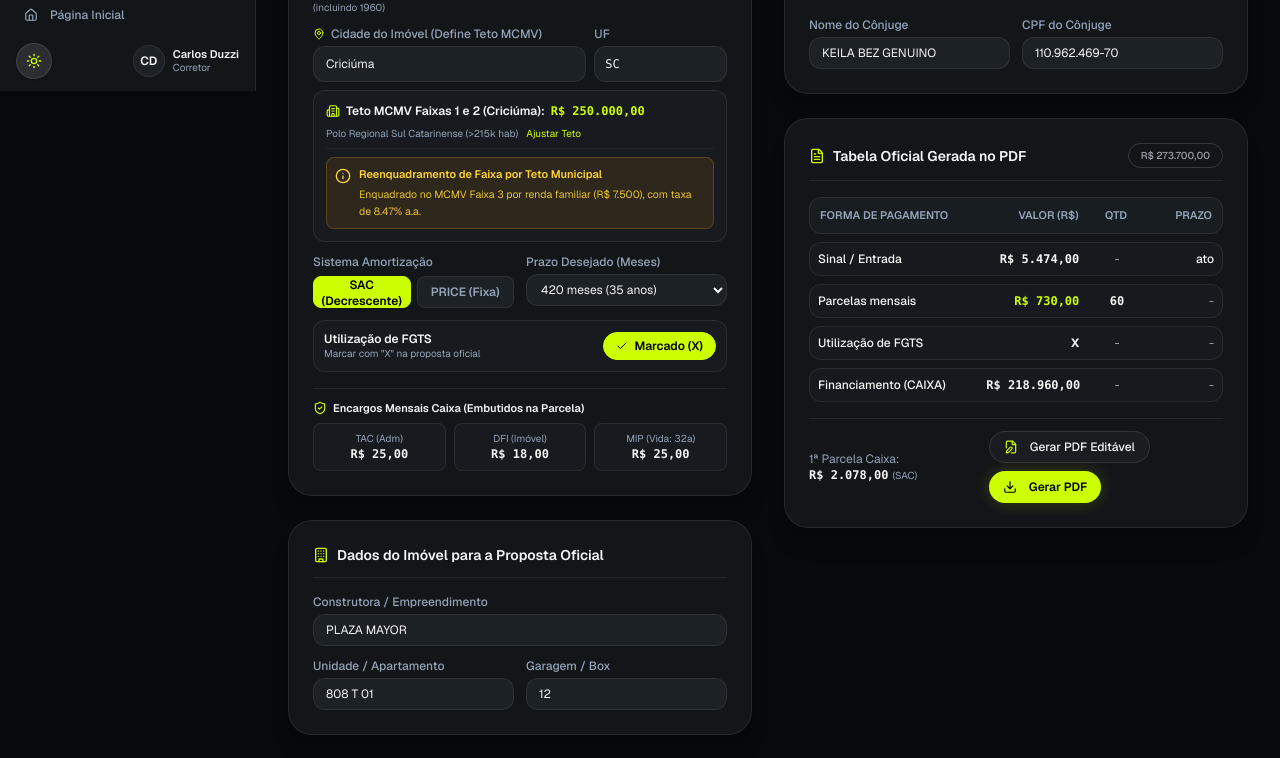
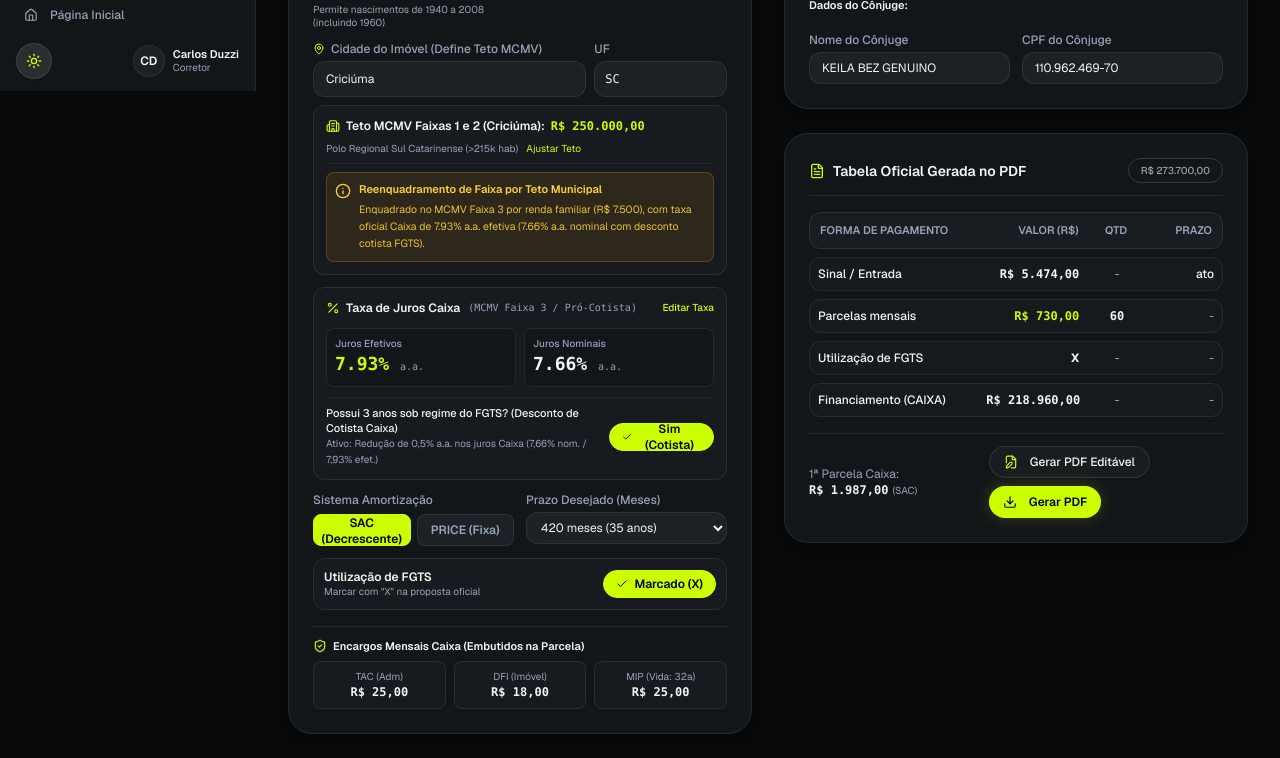
Before and after one commit to ramonduzzioni/duzzimob, a Next.js app: page /crm/simulations in a window 1280 px wide. Shown: the part 709-1467 px from the top of the page. Built offline with nearby package versions, Linux system fonts and the light colour scheme.

Commit message:
feat(caixa): integrate exact FGTS cotista rates (7.66% nominal / 7.93% effective) and custom rate editor

```diff
--- a/src/app/crm/simulations/page.tsx
+++ b/src/app/crm/simulations/page.tsx
@@ -23,6 +23,7 @@ import {
   Clock,
   MapPin,
   Building2,
+  Percent,
 } from "lucide-react";
 import { Button } from "@/components/ui/button";
 import { Badge } from "@/components/ui/badge";
@@ -46,6 +47,9 @@ export default function SimulationsPage() {
   const [cidade, setCidade] = React.useState<string>("Criciúma");
   const [uf, setUf] = React.useState<string>("SC");
   const [tetoMcmvPersonalizado, setTetoMcmvPersonalizado] = React.useState<number | undefined>(undefined);
+  const [hasFgts3Years, setHasFgts3Years] = React.useState<boolean>(true); // 3 anos sob regime do FGTS (desconto cotista Caixa)
+  const [customRateEffective, setCustomRateEffective] = React.useState<number | undefined>(undefined);
+  const [isEditingRate, setIsEditingRate] = React.useState<boolean>(false);
   const [fgtsValue, setFgtsValue] = React.useState<number>(0);
   const [useFgtsAsX, setUseFgtsAsX] = React.useState<boolean>(true);
   const [systemType, setSystemType] = React.useState<SimulationSystem>("SAC");
@@ -114,6 +118,8 @@ export default function SimulationsPage() {
       cidade,
       uf,
       tetoMcmvPersonalizado,
+      hasFgts3Years,
+      interestRateAnnual: customRateEffective,
       fgtsValue,
       systemType,
       termMonths,
@@ -129,6 +135,8 @@ export default function SimulationsPage() {
     cidade,
     uf,
     tetoMcmvPersonalizado,
+    hasFgts3Years,
+    customRateEffective,
     fgtsValue,
     systemType,
     termMonths,
@@ -284,9 +292,14 @@ export default function SimulationsPage() {
           <p className="text-2xl font-bold text-foreground font-mono">
             {formatCurrency(simulation.approvedFinancingValue)}
           </p>
-          <p className="text-[10px] text-muted-foreground truncate" title={simulation.caixaFaixaNome}>
-            Taxa: <strong className="text-foreground">{simulation.interestRateAnnual}% a.a.</strong> ({simulation.caixaFaixaNome})
-          </p>
+          <div className="flex items-center justify-between text-[10px] text-muted-foreground">
+            <span>
+              Efetiva: <strong className="text-foreground font-mono">{simulation.interestRateAnnual}% a.a.</strong>
+            </span>
+            <span>
+              Nominal: <strong className="text-foreground font-mono">{simulation.interestRateNominal}% a.a.</strong>
+            </span>
+          </div>
         </div>
 
         {/* 1ª Parcela Estimada Caixa (com TAC, DFI e MIP) */}
@@ -601,6 +614,113 @@ export default function SimulationsPage() {
                       </p>
                     </div>
                   </div>
+                </div>
+              </div>
+
+              {/* Taxas Oficiais Caixa: Efetiva e Nominal + Cotista FGTS */}
+              <div className="sm:col-span-2 p-3 rounded-xl bg-muted/60 border border-border space-y-2.5">
+                <div className="flex items-center justify-between">
+                  <div className="flex items-center gap-2">
+                    <span className="text-xs font-semibold text-foreground flex items-center gap-1.5">
+                      <Percent className="h-3.5 w-3.5 text-emerald-600 dark:text-[#ccff00]" />
+                      Taxa de Juros Caixa
+                    </span>
+                    <span className="text-[10px] text-muted-foreground font-mono">
+                      ({simulation.caixaFaixaNome})
+                    </span>
+                  </div>
+
+                  <div className="flex items-center gap-2 text-[11px]">
+                    {customRateEffective !== undefined && (
+                      <button
+                        type="button"
+                        onClick={() => {
+                          setCustomRateEffective(undefined);
+                          setIsEditingRate(false);
+                        }}
+                        className="text-[10px] text-muted-foreground hover:text-foreground underline cursor-pointer"
+                      >
+                        Restaurar padrão
+                      </button>
+                    )}
+                    <button
+                      type="button"
+                      onClick={() => setIsEditingRate(!isEditingRate)}
+                      className="text-[10px] text-emerald-600 dark:text-[#ccff00] hover:underline cursor-pointer font-medium"
+                    >
+                      {isEditingRate ? "Concluir" : "Editar Taxa"}
+                    </button>
+                  </div>
+                </div>
+
+                {isEditingRate ? (
+                  <div className="grid grid-cols-2 gap-2 pt-1">
+                    <div>
+                      <label className="text-[10px] text-muted-foreground block mb-1">
+                        Juros Efetivos (% a.a.)
+                      </label>
+                      <input
+                        type="number"
+                        step="0.01"
+                        value={customRateEffective ?? simulation.interestRateAnnual}
+                        onChange={(e) => setCustomRateEffective(Number(e.target.value))}
+                        className="w-full h-8 px-2.5 rounded-lg bg-card border border-border text-foreground font-mono text-xs focus:outline-none focus:border-emerald-500 dark:focus:border-[#ccff00]"
+                        placeholder="Ex: 7.93"
+                      />
+                    </div>
+                    <div>
+                      <label className="text-[10px] text-muted-foreground block mb-1">
+                        Juros Nominais (% a.a.)
+                      </label>
+                      <div className="h-8 px-2.5 rounded-lg bg-card/60 border border-border text-muted-foreground font-mono text-xs flex items-center">
+                        {simulation.interestRateNominal}% a.a.
+                      </div>
+                    </div>
+                  </div>
+                ) : (
+                  <div className="grid grid-cols-2 gap-2 pt-0.5">
+                    <div className="p-2 rounded-lg bg-card border border-border">
+                      <span className="text-[10px] text-muted-foreground block font-medium">Juros Efetivos</span>
+                      <p className="text-lg font-bold text-emerald-600 dark:text-[#ccff00] font-mono">
+                        {simulation.interestRateAnnual}% <span className="text-[10px] text-muted-foreground font-normal">a.a.</span>
+                      </p>
+                    </div>
+                    <div className="p-2 rounded-lg bg-card border border-border">
+                      <span className="text-[10px] text-muted-foreground block font-medium">Juros Nominais</span>
+                      <p className="text-lg font-bold text-foreground font-mono">
+                        {simulation.interestRateNominal}% <span className="text-[10px] text-muted-foreground font-normal">a.a.</span>
+                      </p>
+                    </div>
+                  </div>
+                )}
+
+                {/* Opção Cotista FGTS (3 anos de trabalho com FGTS) */}
+                <div className="pt-2 border-t border-border/60 flex items-center justify-between text-xs">
+                  <div>
+                    <span className="font-medium text-foreground block text-[11px]">
+                      Possui 3 anos sob regime do FGTS? (Desconto de Cotista Caixa)
+                    </span>
+                    <span className="text-[10px] text-muted-foreground">
+                      {hasFgts3Years
+                        ? "Ativo: Redução de 0,5% a.a. nos juros Caixa (7,66% nom. / 7,93% efet.)"
+                        : "Inativo: Taxa balcão sem redução de cotista"}
+                    </span>
+                  </div>
+                  <button
+                    type="button"
+                    onClick={() => {
+                      setHasFgts3Years(!hasFgts3Years);
+                      setCustomRateEffective(undefined);
+                    }}
+                    className={`h-7 px-3 rounded-full text-xs font-semibold border transition-all cursor-pointer flex items-center gap-1.5 ${
+                      hasFgts3Years
+                        ? "bg-emerald-600 dark:bg-[#ccff00] text-white dark:text-black border-emerald-600 dark:border-[#ccff00]"
+                        : "bg-muted text-muted-foreground border-border"
+                    }`}
+                  >
+                    {hasFgts3Years ? <Check className="h-3 w-3" /> : null}
+                    {hasFgts3Years ? "Sim (Cotista)" : "Não"}
+                  </button>
                 </div>
               </div>
 
--- a/src/lib/calculator/caixa.ts
+++ b/src/lib/calculator/caixa.ts
@@ -8,10 +8,12 @@ export interface SimulationInput {
   cidade?: string;
   uf?: string;
   tetoMcmvPersonalizado?: number; // Permite sobrepor o teto oficial do município
+  hasFgts3Years?: boolean; // Padrão: true (3 anos ou mais sob o regime do FGTS - Desconto Cotista Caixa)
+  interestRateAnnual?: number; // Permite digitar taxa efetiva anual personalizada (ex: 7.93)
+  interestRateNominal?: number; // Permite digitar taxa nominal anual personalizada (ex: 7.66)
   fgtsValue?: number;
   systemType?: SimulationSystem;
   termMonths?: number;
-  interestRateAnnual?: number;
   builderInstallmentsCount?: number;
   builderReforcosCount?: number;
   sinalPercent?: number;
@@ -42,8 +44,10 @@ export interface SimulationResult {
   proponentAgeYears: number;
   maxCaixaTermMonths: number;
   appliedTermMonths: number;
-  interestRateAnnual: number;
-  interestRateMonthly: number;
+  interestRateAnnual: number; // Taxa Efetiva a.a. (ex: 7.93%)
+  interestRateNominal: number; // Taxa Nominal a.a. (ex: 7.66%)
+  interestRateMonthly: number; // Taxa mensal aplicada no saldo devedor
+  hasFgts3Years: boolean;
   caixaFaixaId: number;
   caixaFaixaNome: string;
   municipioInfo: MunicipioMcmvInfo;
@@ -296,28 +300,105 @@ export function getMunicipioMcmvInfo(
 
 /**
  * Gera as faixas da Caixa ajustadas ao Teto MCMV específico do município
+ * e com o benefício de cotista do FGTS (3 anos ou mais sob regime do FGTS: -0,5% na taxa)
  */
-export function getFaixasCaixaParaMunicipio(tetoFaixa1e2: number) {
+export function getFaixasCaixaParaMunicipio(tetoFaixa1e2: number, hasFgts3Years: boolean = true) {
   return [
-    { id: 1, nome: "MCMV Faixa 1 (Sub 1)", limiteRenda: 2160, limiteImovel: tetoFaixa1e2, taxaEfetiva: 0.048548 },
-    { id: 2, nome: "MCMV Faixa 1 (Sub 2)", limiteRenda: 2850, limiteImovel: tetoFaixa1e2, taxaEfetiva: 0.051162 },
-    { id: 3, nome: "MCMV Faixa 2 (Sub 1)", limiteRenda: 3200, limiteImovel: tetoFaixa1e2, taxaEfetiva: 0.053782 },
-    { id: 4, nome: "MCMV Faixa 2 (Sub 2)", limiteRenda: 3500, limiteImovel: tetoFaixa1e2, taxaEfetiva: 0.056408 },
-    { id: 5, nome: "MCMV Faixa 2 (Sub 3)", limiteRenda: 4000, limiteImovel: tetoFaixa1e2, taxaEfetiva: 0.061678 },
-    { id: 6, nome: "MCMV Faixa 2 (Sub 4)", limiteRenda: 5000, limiteImovel: tetoFaixa1e2, taxaEfetiva: 0.07229 },
-    { id: 7, nome: "MCMV Faixa 3 / Pró-Cotista", limiteRenda: 9600, limiteImovel: 400000, taxaEfetiva: 0.084722 },
-    { id: 8, nome: "MCMV Faixa 4 / SBPE Especial", limiteRenda: 13000, limiteImovel: 600000, taxaEfetiva: 0.1047 },
-    { id: 9, nome: "SBPE Mercado Tradicional", limiteRenda: 77500, limiteImovel: 2250000, taxaEfetiva: 0.1149 },
-    { id: 10, nome: "Carteira Hipotecária / Livre", limiteRenda: Infinity, limiteImovel: Infinity, taxaEfetiva: 0.134 },
+    {
+      id: 1,
+      nome: "MCMV Faixa 1 (Sub 1)",
+      limiteRenda: 2160,
+      limiteImovel: tetoFaixa1e2,
+      taxaNominal: hasFgts3Years ? 0.0400 : 0.0450,
+      taxaEfetiva: hasFgts3Years ? 0.040742 : 0.045939,
+    },
+    {
+      id: 2,
+      nome: "MCMV Faixa 1 (Sub 2)",
+      limiteRenda: 2850,
+      limiteImovel: tetoFaixa1e2,
+      taxaNominal: hasFgts3Years ? 0.0425 : 0.0475,
+      taxaEfetiva: hasFgts3Years ? 0.043339 : 0.048548,
+    },
+    {
+      id: 3,
+      nome: "MCMV Faixa 2 (Sub 1)",
+      limiteRenda: 3200,
+      limiteImovel: tetoFaixa1e2,
+      taxaNominal: hasFgts3Years ? 0.0475 : 0.0525,
+      taxaEfetiva: hasFgts3Years ? 0.048548 : 0.053782,
+    },
+    {
+      id: 4,
+      nome: "MCMV Faixa 2 (Sub 2)",
+      limiteRenda: 3500,
+      limiteImovel: tetoFaixa1e2,
+      taxaNominal: hasFgts3Years ? 0.0500 : 0.0550,
+      taxaEfetiva: hasFgts3Years ? 0.051162 : 0.056408,
+    },
+    {
+      id: 5,
+      nome: "MCMV Faixa 2 (Sub 3)",
+      limiteRenda: 4000,
+      limiteImovel: tetoFaixa1e2,
+      taxaNominal: hasFgts3Years ? 0.0550 : 0.0600,
+      taxaEfetiva: hasFgts3Years ? 0.056408 : 0.061678,
+    },
+    {
+      id: 6,
+      nome: "MCMV Faixa 2 (Sub 4)",
+      limiteRenda: 5000,
+      limiteImovel: tetoFaixa1e2,
+      taxaNominal: hasFgts3Years ? 0.0650 : 0.0700,
+      taxaEfetiva: hasFgts3Years ? 0.066972 : 0.072290,
+    },
+    {
+      id: 7,
+      nome: "MCMV Faixa 3 / Pró-Cotista",
+      limiteRenda: 9600,
+      limiteImovel: 400000,
+      // Oficial Caixa: Cotista FGTS = Nominal 7.66% / Efetiva 7.93%; Balcão = Nominal 8.16% / Efetiva 8.47%
+      taxaNominal: hasFgts3Years ? 0.0766 : 0.0816,
+      taxaEfetiva: hasFgts3Years ? 0.079348 : 0.084722,
+    },
+    {
+      id: 8,
+      nome: "MCMV Faixa 4 / SBPE Especial",
+      limiteRenda: 13000,
+      limiteImovel: 600000,
+      taxaNominal: 0.1000,
+      taxaEfetiva: 0.104713,
+    },
+    {
+      id: 9,
+      nome: "SBPE Mercado Tradicional",
+      limiteRenda: 77500,
+      limiteImovel: 2250000,
+      taxaNominal: 0.1092,
+      taxaEfetiva: 0.114861,
+    },
+    {
+      id: 10,
+      nome: "Carteira Hipotecária / Livre",
+      limiteRenda: Infinity,
+      limiteImovel: Infinity,
+      taxaNominal: 0.1265,
+      taxaEfetiva: 0.134114,
+    },
   ];
 }
 
 /**
- * Identifica a faixa de taxa da Caixa por Renda, Valor do Imóvel e Teto da Cidade.
+ * Identifica a faixa de taxa da Caixa por Renda, Valor do Imóvel, Teto da Cidade e Condição de Cotista.
  * REGRA CAIXA: O teto do município altera a faixa e, consequentemente, a taxa de juros!
  */
-export function getFaixaCaixa(renda: number, valorImovel: number, tetoFaixa1e2: number = 250000) {
-  const faixas = getFaixasCaixaParaMunicipio(tetoFaixa1e2);
+export function getFaixaCaixa(
+  renda: number,
+  valorImovel: number,
+  tetoFaixa1e2: number = 250000,
+  hasFgts3Years: boolean = true
+) {
+  const faixas = getFaixasCaixaParaMunicipio(tetoFaixa1e2, hasFgts3Years);
   const idxRenda = faixas.findIndex((f) => renda <= f.limiteRenda);
   const idxImovel = faixas.findIndex((f) => valorImovel <= f.limiteImovel);
 
@@ -328,29 +409,32 @@ export function getFaixaCaixa(renda: number, valorImovel: number, tetoFaixa1e2:
   const finalIdx = Math.max(safeIdxRenda, safeIdxImovel);
   const faixa = faixas[finalIdx];
 
+  const taxaNomStr = (faixa.taxaNominal * 100).toFixed(2);
+  const taxaEfStr = (faixa.taxaEfetiva * 100).toFixed(2);
+
   let enquadramentoMcmv: "FAIXA_1_2" | "FAIXA_3" | "FAIXA_4" | "SBPE" = "FAIXA_1_2";
   let motivoEnquadramento = "";
 
   if (finalIdx <= 5) {
     enquadramentoMcmv = "FAIXA_1_2";
-    motivoEnquadramento = `Imóvel (R$ ${valorImovel.toLocaleString("pt-BR")}) dentro do teto MCMV municipal (R$ ${tetoFaixa1e2.toLocaleString("pt-BR")}) e renda familiar elegível para Faixa 1/2 com taxa social subsidiada de ${(faixa.taxaEfetiva * 100).toFixed(2)}% a.a.`;
+    motivoEnquadramento = `Imóvel (R$ ${valorImovel.toLocaleString("pt-BR")}) dentro do teto MCMV municipal (R$ ${tetoFaixa1e2.toLocaleString("pt-BR")}) e renda familiar elegível para Faixa 1/2 com taxa social subsidiada de ${taxaEfStr}% a.a. efetiva (${taxaNomStr}% a.a. nominal).`;
   } else if (finalIdx === 6) {
     enquadramentoMcmv = "FAIXA_3";
     if (safeIdxImovel > safeIdxRenda) {
-      motivoEnquadramento = `O imóvel (R$ ${valorImovel.toLocaleString("pt-BR")}) ultrapassou o teto de Faixa 1/2 do município (R$ ${tetoFaixa1e2.toLocaleString("pt-BR")}). Reenquadrado para MCMV Faixa 3 (Teto até R$ 400.000), elevando a taxa para ${(faixa.taxaEfetiva * 100).toFixed(2)}% a.a. sem direito a subsídio.`;
+      motivoEnquadramento = `O imóvel (R$ ${valorImovel.toLocaleString("pt-BR")}) ultrapassou o teto de Faixa 1/2 do município (R$ ${tetoFaixa1e2.toLocaleString("pt-BR")}). Reenquadrado para MCMV Faixa 3 (Teto até R$ 400.000) com juros Caixa de ${taxaEfStr}% a.a. efetivos (${taxaNomStr}% a.a. nominais) sem direito a subsídio de entrada.`;
     } else {
-      motivoEnquadramento = `Enquadrado no MCMV Faixa 3 por renda familiar (R$ ${renda.toLocaleString("pt-BR")}), com taxa de ${(faixa.taxaEfetiva * 100).toFixed(2)}% a.a.`;
+      motivoEnquadramento = `Enquadrado no MCMV Faixa 3 por renda familiar (R$ ${renda.toLocaleString("pt-BR")}), com taxa oficial Caixa de ${taxaEfStr}% a.a. efetiva (${taxaNomStr}% a.a. nominal${hasFgts3Years ? " com desconto cotista FGTS" : ""}).`;
     }
   } else if (finalIdx === 7) {
     enquadramentoMcmv = "FAIXA_4";
     if (safeIdxImovel > safeIdxRenda) {
-      motivoEnquadramento = `O imóvel (R$ ${valorImovel.toLocaleString("pt-BR")}) ultrapassou o teto do MCMV Faixa 3 (R$ 400.000). Reenquadrado para Faixa 4 (Classe Média até R$ 600.000) com taxa de ${(faixa.taxaEfetiva * 100).toFixed(2)}% a.a.`;
+      motivoEnquadramento = `O imóvel (R$ ${valorImovel.toLocaleString("pt-BR")}) ultrapassou o teto do MCMV Faixa 3 (R$ 400.000). Reenquadrado para Faixa 4 (Classe Média até R$ 600.000) com taxa de ${taxaEfStr}% a.a. efetiva (${taxaNomStr}% a.a. nominal).`;
     } else {
-      motivoEnquadramento = `Enquadrado na Faixa 4 / Classe Média por renda com taxa de ${(faixa.taxaEfetiva * 100).toFixed(2)}% a.a.`;
+      motivoEnquadramento = `Enquadrado na Faixa 4 / Classe Média por renda com taxa de ${taxaEfStr}% a.a. efetiva (${taxaNomStr}% a.a. nominal).`;
     }
   } else {
     enquadramentoMcmv = "SBPE";
-    motivoEnquadramento = `Financiamento SBPE / Mercado tradicional (fora do programa MCMV), com taxa de ${(faixa.taxaEfetiva * 100).toFixed(2)}% a.a.`;
+    motivoEnquadramento = `Financiamento SBPE / Mercado tradicional (fora do programa MCMV), com taxa de ${taxaEfStr}% a.a. efetiva (${taxaNomStr}% a.a. nominal).`;
   }
 
   return {
@@ -419,16 +503,32 @@ export function calculateCaixaSimulation(input: SimulationInput): SimulationResu
   const appliedTermMonths = Math.min(requestedTerm, maxCaixaTermMonths);
   const safeTermMonths = Math.max(1, appliedTermMonths);
 
+  const hasFgts3Years = input.hasFgts3Years ?? true;
+
   // 2. Diagnóstico do Município e Teto MCMV Oficial
   const municipioInfo = getMunicipioMcmvInfo(cidade, uf, input.tetoMcmvPersonalizado);
 
-  // 3. Faixa e Taxa de Juros Caixa (REGRA CAIXA: o teto do município altera a faixa e a taxa)
-  const faixa = getFaixaCaixa(grossIncome, propertyValue, municipioInfo.tetoFaixa1e2);
+  // 3. Faixa e Taxa de Juros Caixa (REGRA CAIXA: teto do município e FGTS cotista definem as taxas nominais e efetivas)
+  const faixa = getFaixaCaixa(grossIncome, propertyValue, municipioInfo.tetoFaixa1e2, hasFgts3Years);
   municipioInfo.enquadramentoMcmv = faixa.enquadramentoMcmv;
   municipioInfo.motivoEnquadramento = faixa.motivoEnquadramento;
 
-  const interestRateAnnual = input.interestRateAnnual || Number((faixa.taxaEfetiva * 100).toFixed(2));
-  const interestRateMonthly = Math.pow(1 + interestRateAnnual / 100, 1 / 12) - 1;
+  // Determinação das Taxas (Nominal, Efetiva e Mensal)
+  let interestRateNominal = Number((faixa.taxaNominal * 100).toFixed(2));
+  let interestRateAnnual = Number((faixa.taxaEfetiva * 100).toFixed(2)); // Efetiva Caixa (ex: 7.93%)
+  let interestRateMonthly = faixa.taxaNominal / 12;
+
+  // Se o usuário especificou taxa nominal personalizada
+  if (input.interestRateNominal !== undefined && input.interestRateNominal > 0) {
+    interestRateNominal = input.interestRateNominal;
+    interestRateMonthly = interestRateNominal / 100 / 12;
+    interestRateAnnual = Number(((Math.pow(1 + interestRateMonthly, 12) - 1) * 100).toFixed(2));
+  } else if (input.interestRateAnnual !== undefined && input.interestRateAnnual > 0) {
+    // Se o usuário especificou taxa efetiva personalizada
+    interestRateAnnual = input.interestRateAnnual;
+    interestRateMonthly = Math.pow(1 + interestRateAnnual / 100, 1 / 12) - 1;
+    interestRateNominal = Number((interestRateMonthly * 12 * 100).toFixed(2));
+  }
 
   // 4. Sistema de Amortização
   // Regra Caixa: Se juros >= 10.92%, padrão é SAC. Caso contrário, permite escolha
@@ -525,7 +625,9 @@ export function calculateCaixaSimulation(input: SimulationInput): SimulationResu
     maxCaixaTermMonths,
     appliedTermMonths,
     interestRateAnnual,
+    interestRateNominal,
     interestRateMonthly,
+    hasFgts3Years,
     caixaFaixaId: faixa.id,
     caixaFaixaNome: faixa.nome,
     municipioInfo,
```
